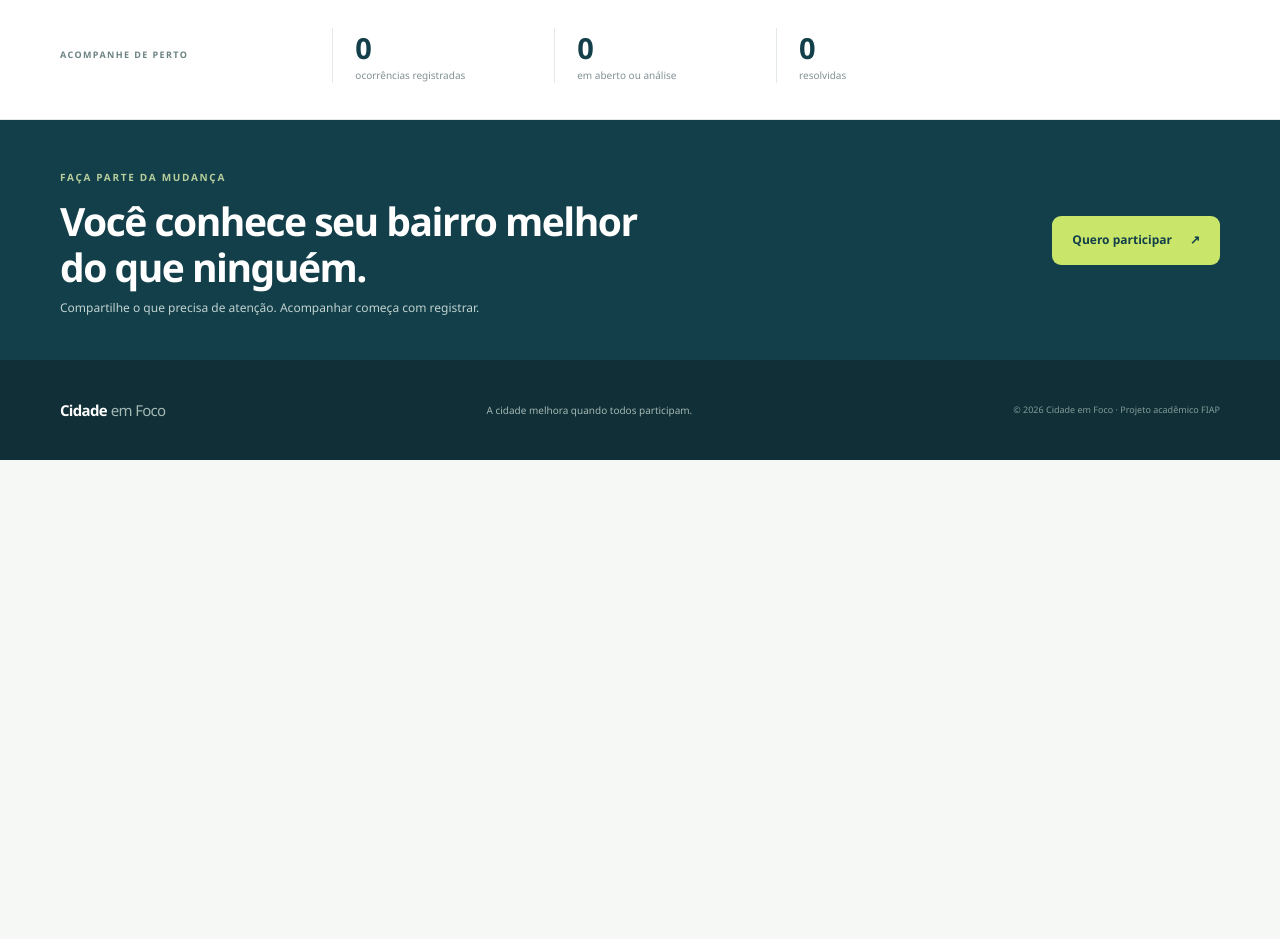
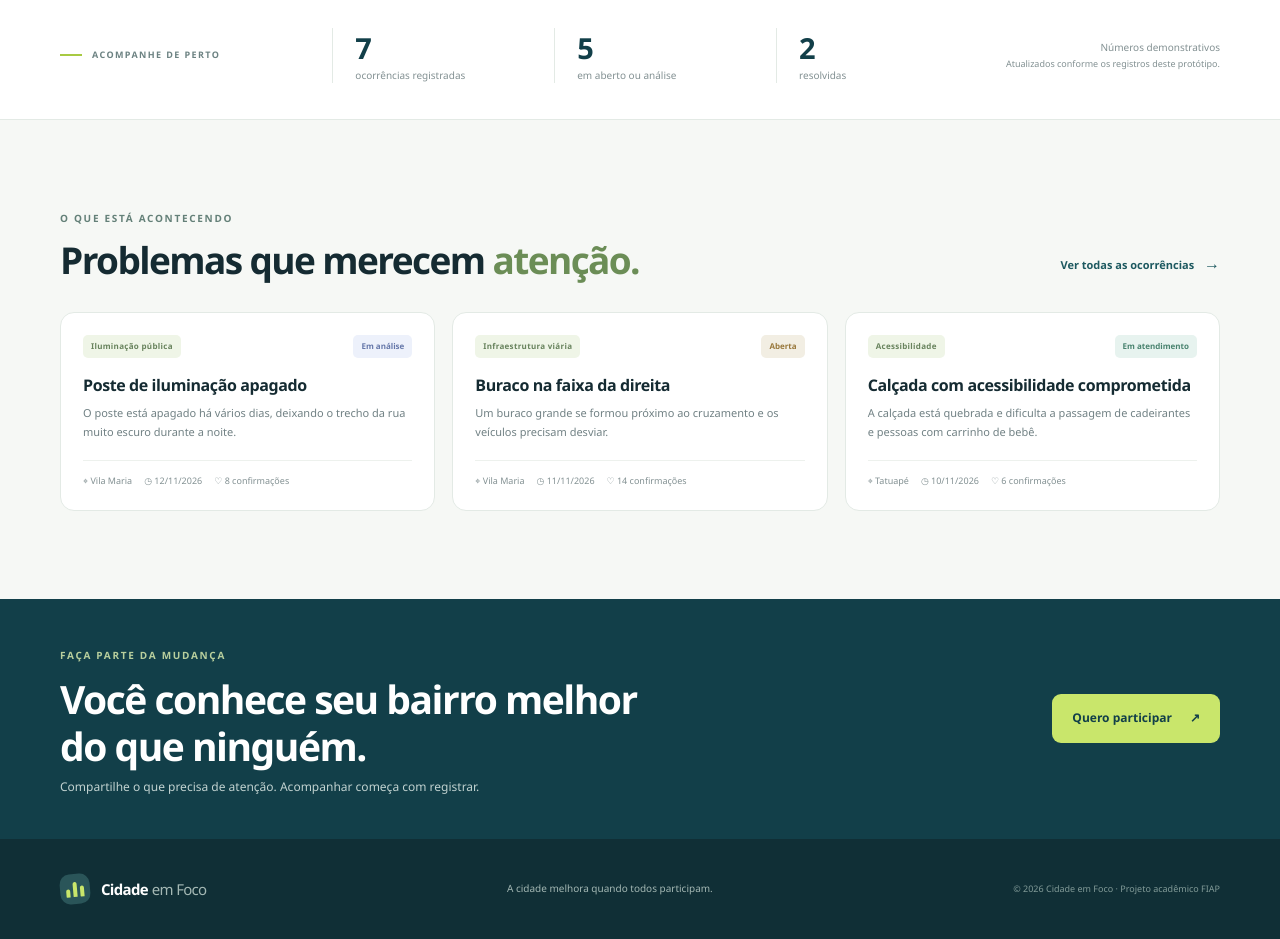
Before and after one commit to Victor-Estrella/Cidade_Em_Foco, a plain HTML site: page index.html in a window 1280 px wide. Shown: the part 780-1719 px from the top of the page. Before the commit the page ends 1240 px from the top, so only its background shows below. Drawn offline with Linux system fonts and the light colour scheme.

Commit message:
feat: home com scripts, menu completo, ocorrências recentes e contadores

```diff
--- a/index.html
+++ b/index.html
@@ -6,16 +6,28 @@
   <meta name="description" content="Cidade em Foco — acompanhe problemas urbanos e participe da melhoria da sua cidade.">
   <title>Cidade em Foco | Sua cidade, em movimento</title>
   <link rel="stylesheet" href="css/style.css">
+  <script src="js/data.js" defer></script>
+  <script src="js/app.js" defer></script>
 </head>
-<body>
+<body data-page="home">
+  <a class="skip-link" href="#conteudo">Pular para o conteúdo</a>
   <header class="site-header">
     <div class="container nav-wrap">
       <a class="brand" href="index.html" aria-label="Cidade em Foco, página inicial">
+        <span class="brand-mark" aria-hidden="true">
+          <span></span>
+          <span></span>
+          <span></span>
+        </span>
         <span>Cidade<span class="brand-light">em Foco</span></span>
       </a>
+      <button class="menu-toggle" type="button" aria-label="Abrir menu" aria-expanded="false">☰</button>
       <nav class="main-nav" aria-label="Navegação principal">
         <a class="active" href="index.html">Início</a>
+        <a href="ocorrencias.html">Ocorrências</a>
+        <a href="registrar.html">Registrar problema</a>
       </nav>
+      <a class="nav-cta" href="registrar.html">+ Nova ocorrência</a>
     </div>
   </header>
 
@@ -23,7 +35,7 @@
     <section class="hero">
       <div class="container hero-grid">
         <div class="hero-copy">
-          <span class="eyebrow">CIDADANIA QUE TRANSFORMA</span>
+          <span class="eyebrow"><span class="pulse-dot"></span> CIDADANIA QUE TRANSFORMA</span>
           <h1>Uma cidade melhor começa quando <em>alguém participa.</em></h1>
           <p>Viu um problema no seu bairro? Registre, acompanhe e ajude a dar visibilidade ao que precisa mudar.</p>
           <div class="hero-actions">
@@ -42,11 +54,36 @@
 
     <section class="stats-section">
       <div class="container stats-grid">
-        <div class="section-kicker">ACOMPANHE DE PERTO</div>
-        <div class="stat-item"><strong id="stat-total">0</strong><span>ocorrências registradas</span></div>
-        <div class="stat-item"><strong id="stat-open">0</strong><span>em aberto ou análise</span></div>
-        <div class="stat-item"><strong id="stat-resolved">0</strong><span>resolvidas</span></div>
+        <div class="section-kicker"><span class="kicker-line"></span> ACOMPANHE DE PERTO</div>
+        <div class="stat-item">
+          <strong id="stat-total">0</strong>
+          <span>ocorrências registradas</span>
+        </div>
+        <div class="stat-item">
+          <strong id="stat-open">0</strong>
+          <span>em aberto ou análise</span>
+        </div>
+        <div class="stat-item">
+          <strong id="stat-resolved">0</strong>
+          <span>resolvidas</span>
+        </div>
+        <div class="stat-note">
+          Números demonstrativos
+          <br>
+          <small>Atualizados conforme os registros deste protótipo.</small>
+        </div>
       </div>
+    </section>
+
+    <section class="section container">
+      <div class="section-heading">
+        <div>
+          <span class="eyebrow">O QUE ESTÁ ACONTECENDO</span>
+          <h2>Problemas que merecem <em>atenção.</em></h2>
+        </div>
+        <a class="text-link" href="ocorrencias.html">Ver todas as ocorrências <span>→</span></a>
+      </div>
+      <div id="home-occurrences" class="occurrence-grid" aria-live="polite"></div>
     </section>
 
     <section class="participate-band">
@@ -64,6 +101,11 @@
   <footer class="site-footer">
     <div class="container footer-inner">
       <a class="brand brand-footer" href="index.html">
+        <span class="brand-mark" aria-hidden="true">
+          <span></span>
+          <span></span>
+          <span></span>
+        </span>
         <span>Cidade<span class="brand-light">em Foco</span></span>
       </a>
       <p>A cidade melhora quando todos participam.</p>
```
